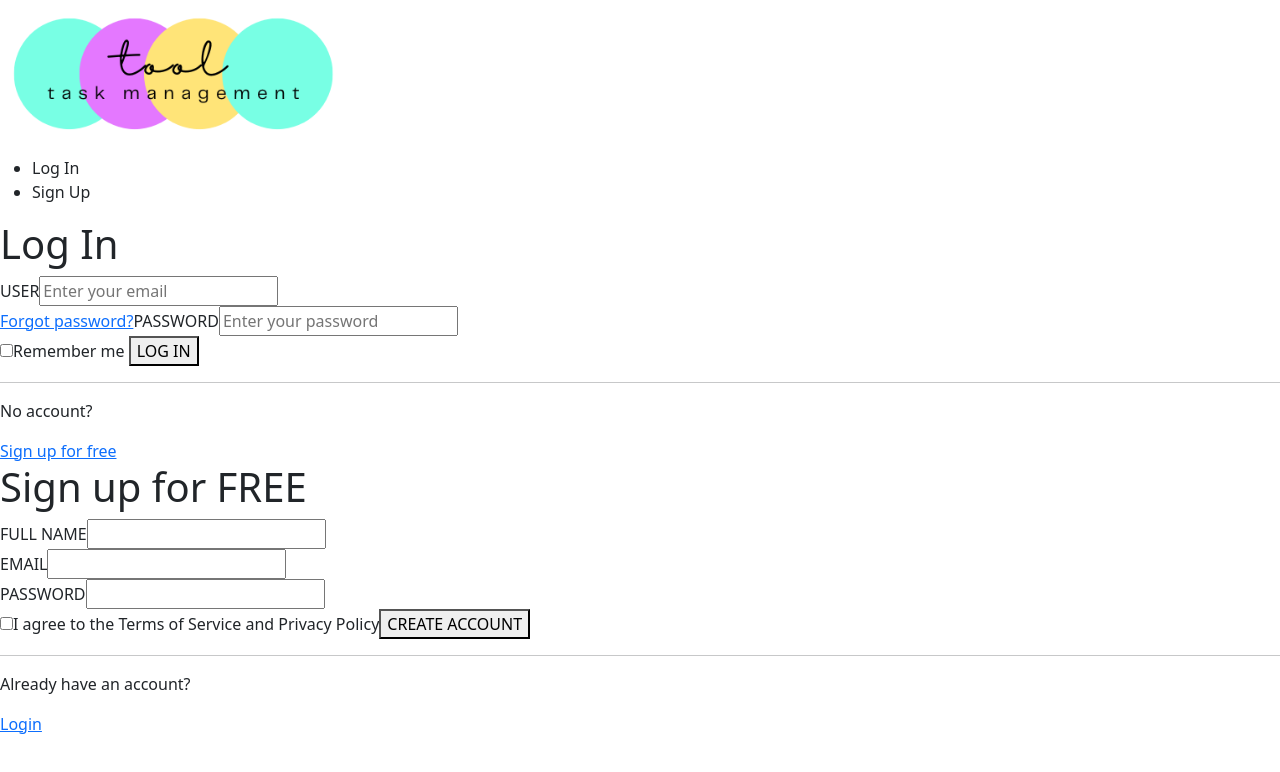
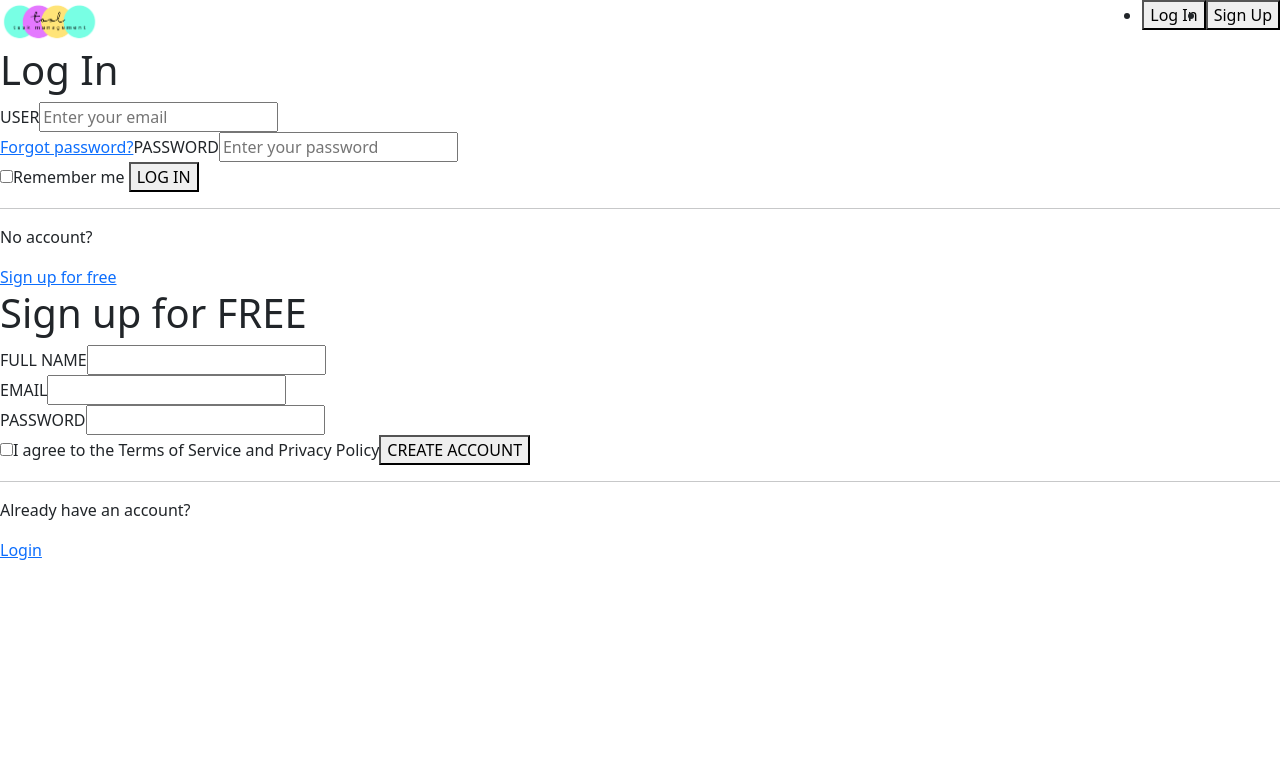
Before and after one commit to alexvf12/FinalProjectFrontEnd, a Vue app in the folder vue-project/: page / in a window 1280 px wide. Shown: the top 772 px of the page. Built offline with nearby package versions, Linux system fonts and the light colour scheme; no server answers.

Commit message:
changes video joan

```diff
--- a/vue-project/src/components/Nav.vue
+++ b/vue-project/src/components/Nav.vue
@@ -1,18 +1,17 @@
 <template>
- <nav >
-    <div>
-      <img src="../../public/logo.png" alt="logo-tool" width="350"/>
+  <nav>
+    <div class="d-flex justify-content-between">
+      <img src="../../public/logo.png" alt="logo-tool" width="100" />
+
+      <div class="mr-10">
+        <ul class="d-flex flex-row ">
+          <li><button class="p-20">Log In</button></li>
+          <li><button class="p-20">Sign Up</button></li>
+        </ul>
+      </div>
     </div>
-    <ul>
-      <li>Log In</li>
-      <li>Sign Up</li>
-    </ul>
- </nav>
+  </nav>
 </template>
 
-<script>
-
-</script>
-<style>
-
-</style>
+<script></script>
+<style></style>
--- a/vue-project/src/main.js
+++ b/vue-project/src/main.js
@@ -1,6 +1,6 @@
-import { createApp } from 'vue'
+import { createApp, markRaw } from 'vue';
 import piniaPersist from "pinia-plugin-persist";
-import { createPinia } from 'pinia'
+import { createPinia } from 'pinia';
 import 'bootstrap'
 import 'bootstrap/dist/css/bootstrap.min.css'
 
```
Also changed, not shown: vue-project/src/router/index.js (+5 -4 lines).
